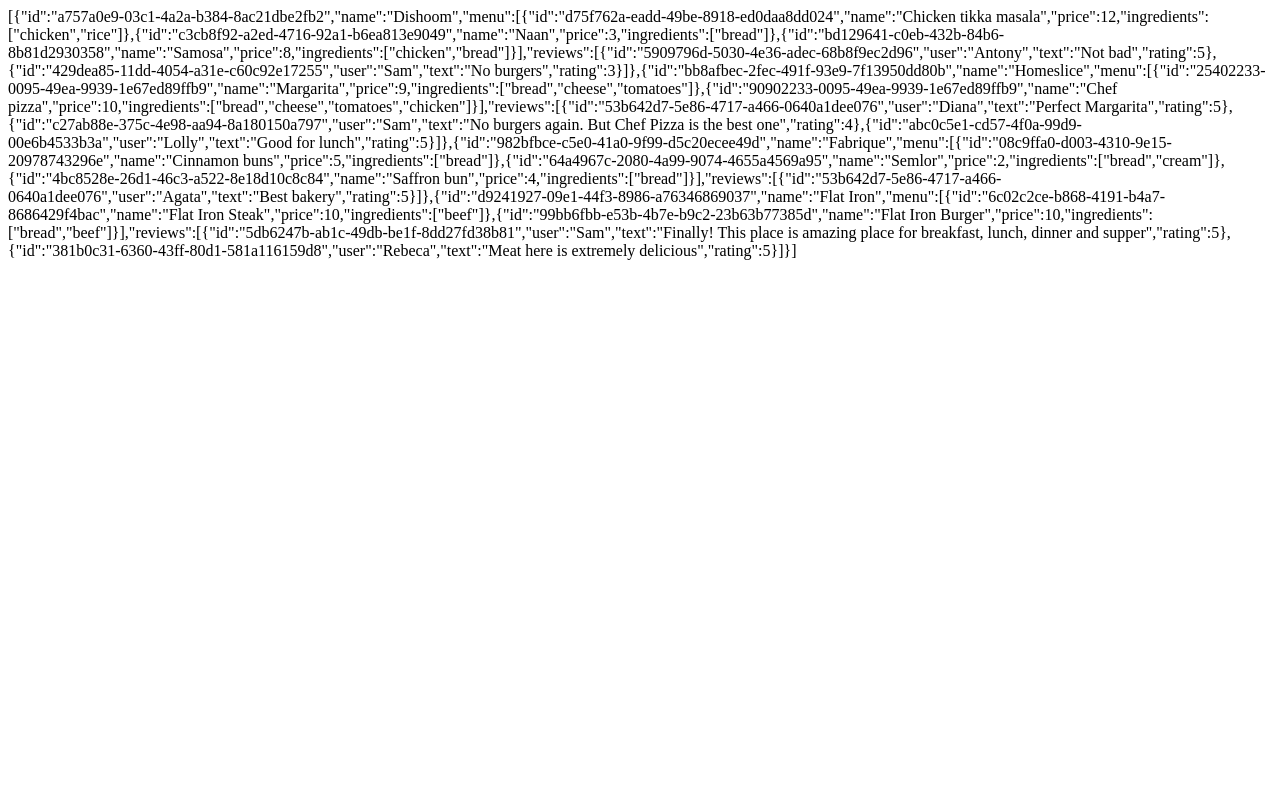
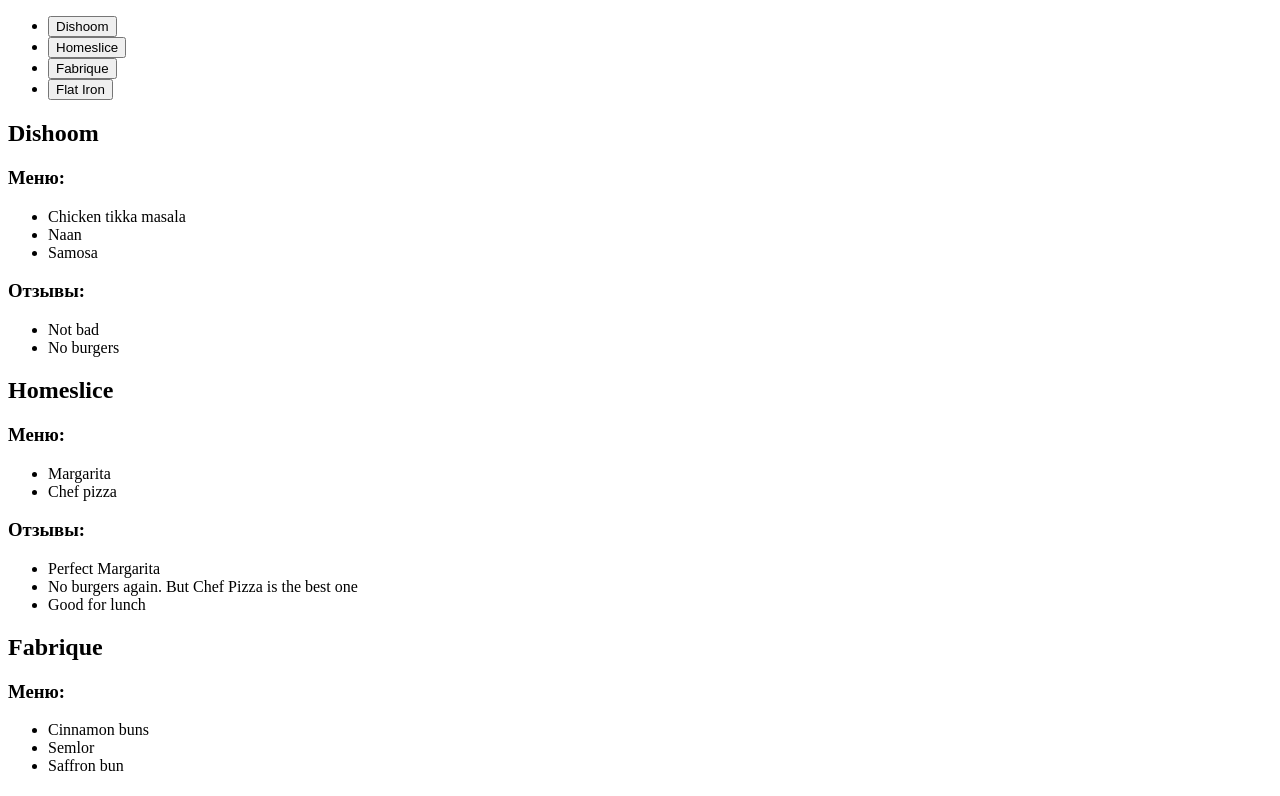
Before and after one commit to Zimson/rc2023, a React (Vite) app: page / in a window 1280 px wide. Shown: the top 796 px of the page. Built offline with nearby package versions, Linux system fonts and the light colour scheme.

Commit message:
add Restaurants page

```diff
--- a/src/App.tsx
+++ b/src/App.tsx
@@ -1,9 +1,10 @@
 import {FC} from 'react';
 
-interface IAppProps<T> {
-  pageData: T[];
-}
+import Restaurants from './components/pages/Restaurants';
+import IRestaurant from './components/pages/Restaurants/models/IRestaurant.ts';
 
-const App: FC<IAppProps<object>> = ({pageData}) => <div>{JSON.stringify(pageData)}</div>;
+const App: FC<{pageData: IRestaurant[]}> = ({pageData}) => (
+  <Restaurants restaurants={pageData} />
+);
 
 export default App;
--- /dev/null
+++ b/src/components/pages/Restaurants/Restaurant/index.tsx
@@ -0,0 +1,26 @@
+import {FC} from 'react';
+import IRestaurant from '../models/IRestaurant.ts';
+import UnorderedList, {IItem} from '../../../common/UnorderedList';
+
+interface IRestaurantProps {
+  restaurant: IRestaurant;
+  className?: string;
+}
+
+const Restaurant: FC<IRestaurantProps> = ({restaurant, className}) => (
+  <div className={className}>
+    <h2>{restaurant.name}</h2>
+    <h3>Меню:</h3>
+    <UnorderedList
+      items={restaurant.menu as unknown as IItem[]}
+      renderItem={({name}) => name as string}
+    />
+    <h3>Отзывы:</h3>
+    <UnorderedList
+      items={restaurant.reviews as unknown as IItem[]}
+      renderItem={({text}) => text as string}
+    />
+  </div>
+);
+
+export default Restaurant;
--- /dev/null
+++ b/src/components/pages/Restaurants/index.tsx
@@ -0,0 +1,31 @@
+import {FC} from 'react';
+
+import Tabs from '../../common/Tabs';
+import IRestaurant from './models/IRestaurant.ts';
+import Restaurant from './Restaurant';
+
+interface IRestaurantsProps {
+  restaurants: IRestaurant[];
+}
+
+const Restaurants: FC<IRestaurantsProps> = ({
+  restaurants,
+}: IRestaurantsProps) => {
+  const tabs = restaurants.map(restaurant => ({
+    id: restaurant.id,
+    text: restaurant.name,
+  }));
+
+  const handleTabClick = () => undefined;
+
+  return (
+    <div>
+      <Tabs items={tabs} onTabClick={handleTabClick} />
+      {restaurants.map(restaurant => (
+        <Restaurant key={restaurant.id} restaurant={restaurant} />
+      ))}
+    </div>
+  );
+};
+
+export default Restaurants;
--- /dev/null
+++ b/src/components/pages/Restaurants/models/IRestaurant.ts
@@ -0,0 +1,11 @@
+import IMenu from './IMenu.ts';
+import IReview from './IReview.ts';
+
+interface IRestaurant {
+  id: string;
+  name: string;
+  menu: IMenu[];
+  reviews: IReview[];
+}
+
+export default IRestaurant;
--- a/src/constants/mock.ts
+++ b/src/constants/mock.ts
@@ -1,25 +1,4 @@
-interface IMenu {
-  id: string;
-  name: string;
-  price: number;
-  ingredients: string[];
-}
-
-interface IReview {
-  id: string;
-  user: string;
-  text: string;
-  rating: number;
-}
-
-interface IRestaurant {
-  id: string;
-  name: string;
-  menu: IMenu[];
-  reviews: IReview[];
-}
-
-export const restaurants: IRestaurant[] = [
+export const restaurants = [
   {
     id: 'a757a0e9-03c1-4a2a-b384-8ac21dbe2fb2',
     name: 'Dishoom',
```
Also changed, not shown: src/components/pages/Restaurants/models/IMenu.ts (added, +8 -0 lines), src/components/pages/Restaurants/models/IReview.ts (added, +8 -0 lines).
